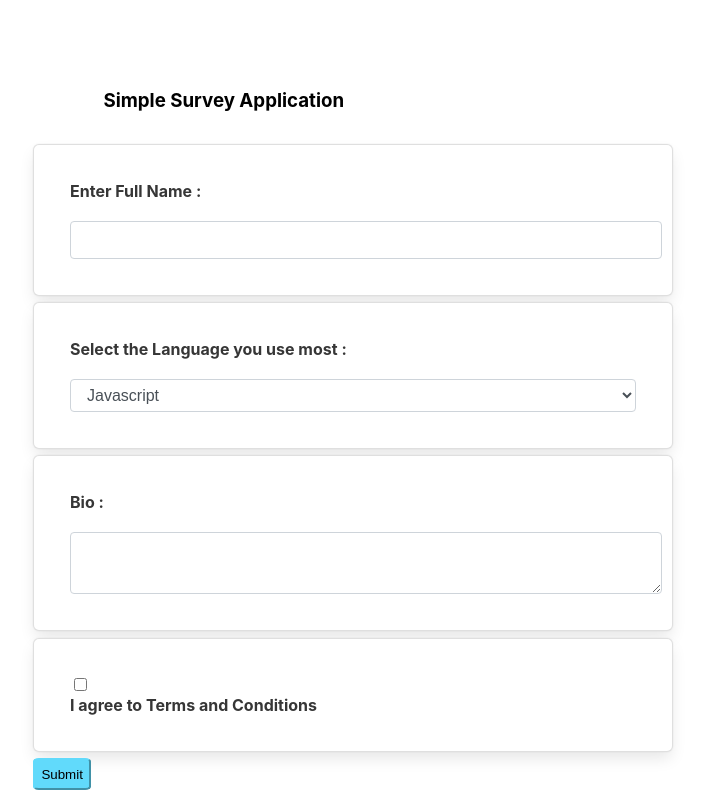
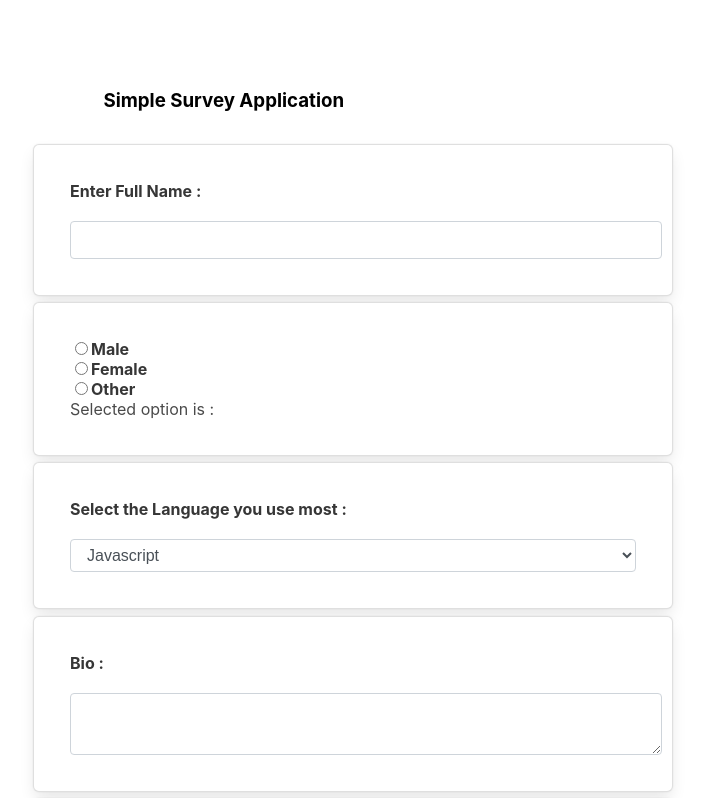
Before and after one commit to Dlelo/Simple-Survey-Application---React-Basics-form-handling-, a React (Create React App) app in the folder simple-survey-app/: page / in a window 1280 px wide. Shown: the top 798 px of the page, without its empty margins (287-992 px from the left). Built offline with nearby package versions, Linux system fonts and the light colour scheme.

Commit message:
validate react controlled inputs

```diff
--- a/simple-survey-app/src/index.js
+++ b/simple-survey-app/src/index.js
@@ -1,6 +1,7 @@
 import React from 'react';
 import ReactDOM from 'react-dom';
 import './index.css';
+import UseForm from './component/use-form.component';
 
 
 class SimpleSurveyComponent extends React.Component {
@@ -10,8 +11,17 @@ class SimpleSurveyComponent extends React.Component {
     this.state = {
       respondent_data : {
         full_name: '',
+        gender: '',
         bio: '',
-        programming_languages: 'Choose Language',
+        programming_languages: '',
+      },
+      isError: {
+        respondent_data : {
+          full_name: '',
+          gender: '',
+          bio: '',
+          programming_languages: '',
+        },
       }
     };
      this.handleInputChange = this.onformInputChangeHandler.bind(this);
@@ -22,12 +32,27 @@ class SimpleSurveyComponent extends React.Component {
   onformInputChangeHandler = e=> {
     const name=e.target.name;
     const value=e.target.value === 'checkbox' ? e.target.checked : e.target.value;
+    let isError = {...this.state.isError};
+
+    switch (respondent_data.name) {
+      case "name":
+        isError.respondent_data.name =
+        value.length < 4? "Atleaset 4 characters required":"";
+        break;
+      case "bio":
+        isError.respondent_data.bio =
+        value.length < 4? "Atleaset 15 characters required":"";
+        break;
+
+    }
 
     this.setState(
       {respondent_data: {
         ...this.state.respondent_data,
         [name]:value
       }});
+
+
   }
 
   onSurveyFormSubmit= e=> {
@@ -50,6 +75,47 @@ class SimpleSurveyComponent extends React.Component {
             <br></br>
             <input  className="input" type= "text" name= "full_name" value={this.state.respondent_data.full_name} onChange={this.onformInputChangeHandler}>
               </input>
+          </div>
+          <div className="form-element">
+          <div className="radio">
+          <label>
+            <input
+              type="radio"
+              value="Male"
+              name="gender"
+              checked={this.state.respondent_data.gender === "Male"}
+              onChange={this.onformInputChangeHandler}
+            />
+            Male
+          </label>
+        </div>
+        <div className="radio">
+          <label>
+            <input
+              type="radio"
+              value="Female"
+              name="gender"
+              checked={this.state.respondent_data.gender  === "Female"}
+              onChange={this.onformInputChangeHandler}
+            />
+            Female
+          </label>
+        </div>
+        <div className="radio">
+          <label>
+            <input
+              type="radio"
+              value="Other"
+              name="gender"
+              checked={this.state.respondent_data.gender === "Other"}
+              onChange={this.onformInputChangeHandler}
+            />
+            Other
+          </label>
+        </div>
+        <div>
+          Selected option is : {this.state.respondent_data.gender}
+        </div>
           </div>
           <div className="form-element">
             <label>
```
Also changed, not shown: simple-survey-app/src/App.js (+1 -14 lines).
